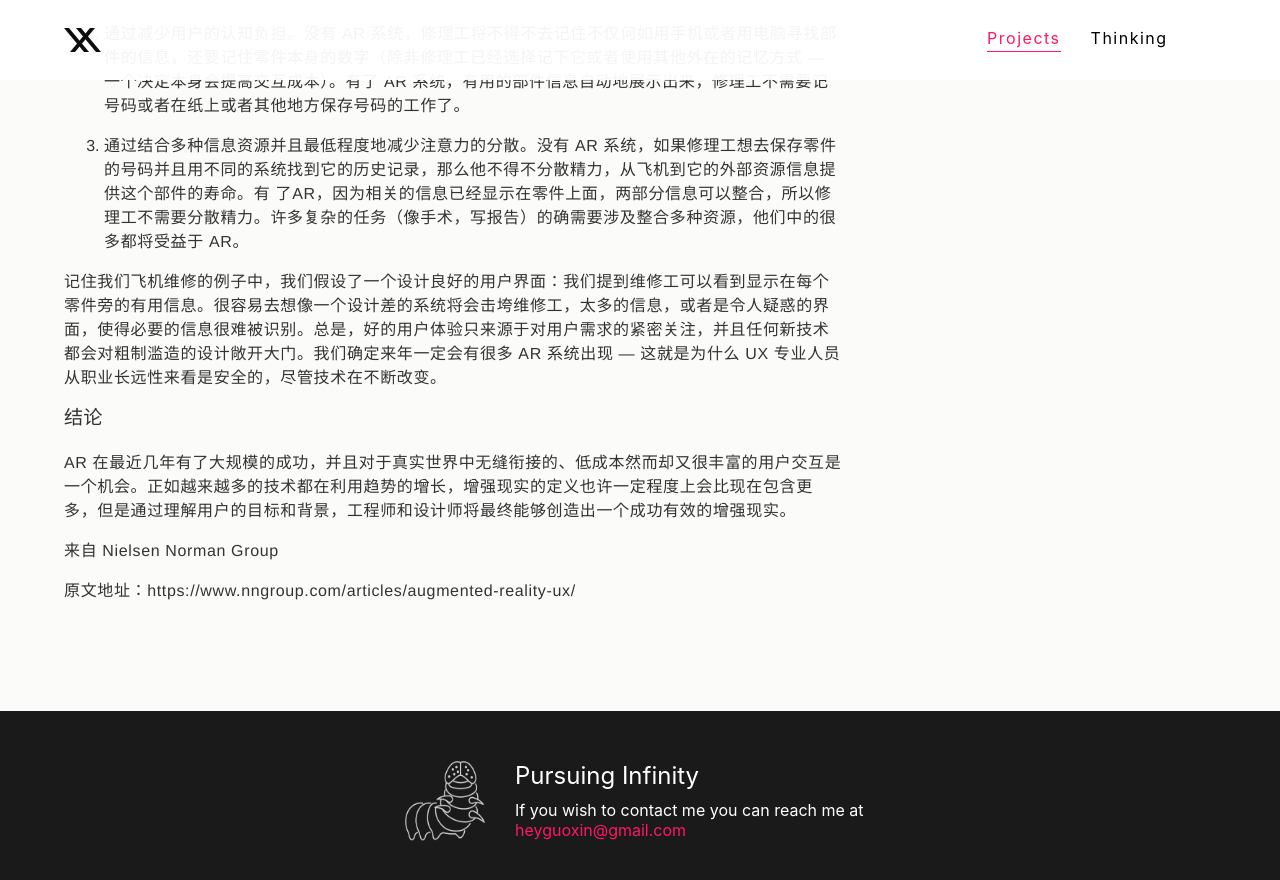
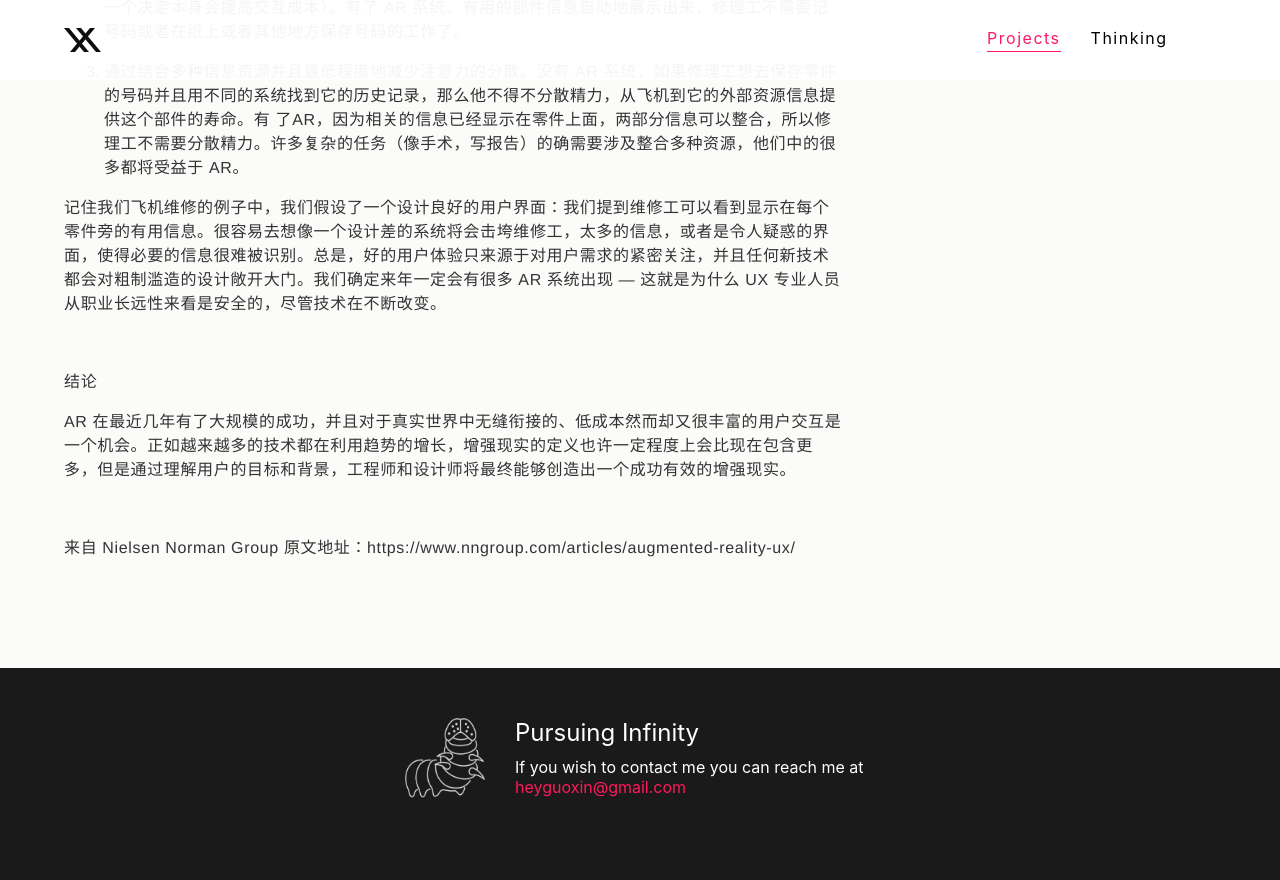
Before and after one commit to guoxindesign/guoxindesign.github.io, a Jekyll site: the page built from _posts/2016-04-10-ar.md, in a window 1280 px wide and 900 px high, scrolled down 4138 px. Shown: the top 880 px of the window. Built offline with Jekyll 4.4.1, drawn with Linux system fonts in a browser that asks for light colours; after the commit the page ends 4995 px from its top, so only the background shows below that; some of the changed text lies outside the part shown.

Commit message:
Update 2016-04-10-ar.md

```diff
--- a/_posts/2016-04-10-ar.md
+++ b/_posts/2016-04-10-ar.md
@@ -3,7 +3,7 @@
 layout: post
 cover_image: "/images/pokemon_cover.jpg"
 ---
-## 小结：
+小结：
 通过降低交互成本、认知负担和注意力的分散，AR 能够影响用户体验。
 <br/>
 <br/>
@@ -26,28 +26,29 @@
 AR 的概念并不新鲜。已经存在很长时间，且经常被忽略，广泛应用的例子是停车辅助系统。在该系统里，汽车的电脑程序基于轮胎所在位置计算它到周围障碍物的距离，从而决定汽车的轨迹。然后，电脑增强这种外部输入，要么是随着距离的减小，播放能识别的、在强度和频率上都产生变化的噪音，或者是通过后置摄像头视频中覆盖汽车临近和轨迹的标示进行识别。
 
 ![资源：PriusChat.com](/images/pokemon_2.jpg)
-
 丰田普锐斯上的后置停车辅助
-
+<br/>
+<br/>
 这里还有几个增强现实系统的例子：
 
 ![](/images/pokemon_3.jpg)
-
 SnapChat 运用脸部识别技术，使用户能够利用电脑生产的图像和动画来提升形象
-
+<br/>
+<br/>
 ![](/images/pokemon_4.jpg)
-
 Pokemon GO 的用户收集那些在真实世界中行走可以被发现的角色
-
+<br/>
+<br/>
 ![](/images/pokemon_5.jpg)
-
 利用微软的全息透镜，用户可以在一个其他用户感知到的环境中，应用图解和其他图像
-
+<br/>
+<br/>
 ![](/images/pokemon_6.jpg)
-
 谷歌翻译应用，利用手机内置的摄像头去框住一块现实世界中的内容区域，把它翻译成另一种语言
-
-
+<br/>
+<br/>
+<br/>
+<br/>
 为什么从用户体验上，增强现实是重要的？
 
 增强现实界面是一种非命令型的用户界面案例，人们使用电脑收集来的环境信息来完成任务，而不是通过用户提供详细清晰的命令来完成任务。它要能够解释当前的环境并且「增强」现实，后台能够运行「代理」系统分析外面的输出并且表现出来，或者提供可行动的信息。
@@ -68,13 +69,16 @@
 
 
 记住我们飞机维修的例子中，我们假设了一个设计良好的用户界面：我们提到维修工可以看到显示在每个零件旁的有用信息。很容易去想像一个设计差的系统将会击垮维修工，太多的信息，或者是令人疑惑的界面，使得必要的信息很难被识别。总是，好的用户体验只来源于对用户需求的紧密关注，并且任何新技术都会对粗制滥造的设计敞开大门。我们确定来年一定会有很多 AR 系统出现 — 这就是为什么 UX 专业人员从职业长远性来看是安全的，尽管技术在不断改变。
-
-
-## 结论
+<br/>
+<br/>
+<br/>
+<br/>
+结论
 
 AR 在最近几年有了大规模的成功，并且对于真实世界中无缝衔接的、低成本然而却又很丰富的用户交互是一个机会。正如越来越多的技术都在利用趋势的增长，增强现实的定义也许一定程度上会比现在包含更多，但是通过理解用户的目标和背景，工程师和设计师将最终能够创造出一个成功有效的增强现实。
-
-
+<br/>
+<br/>
+<br/>
+<br/>
 来自 Nielsen Norman Group
-
 原文地址：https://www.nngroup.com/articles/augmented-reality-ux/
```
